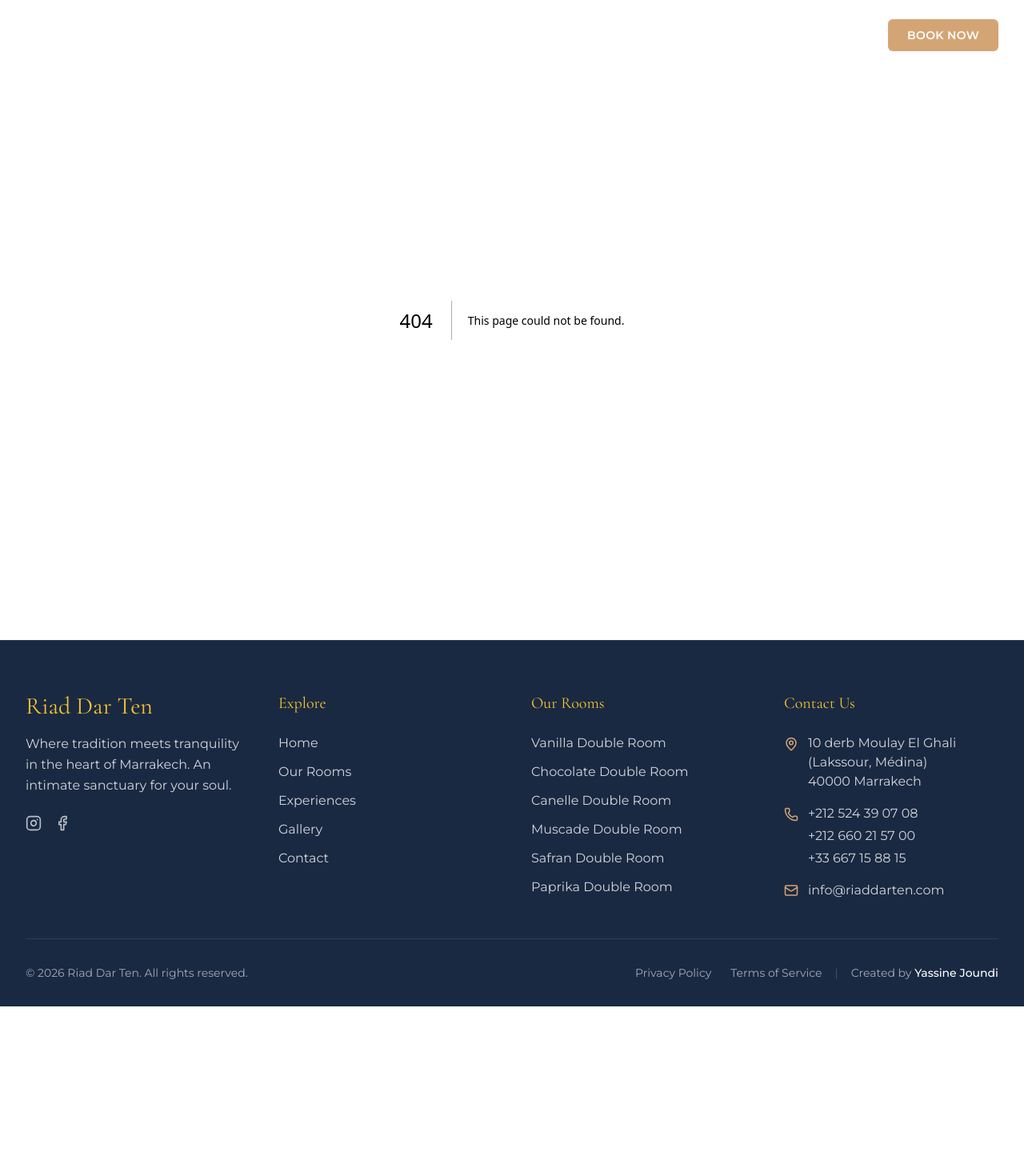
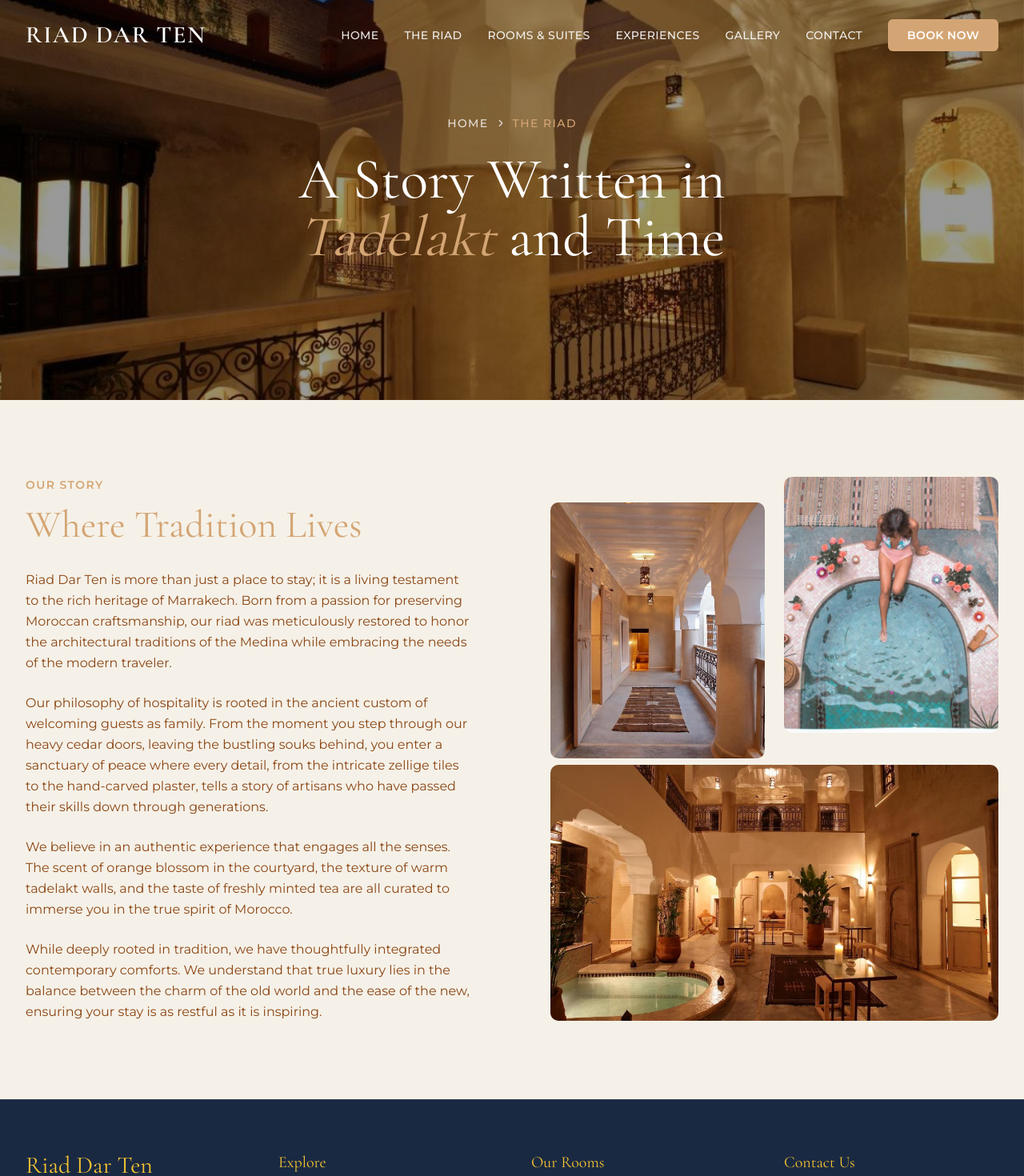
Before and after one commit to yassinejoundi/riad-dar-ten, a Next.js app: page /riad in a window 1280 px wide. Before the commit this address had no page. Shown: the top 1470 px of the page at 80% size. Before the commit the page ends 1258 px from the top, so only its background shows below. Built offline with nearby package versions, Linux system fonts and the light colour scheme; a web font is replaced by a local one.

Commit message:
create the riad page hero and our story sections

```diff
--- /dev/null
+++ b/app/riad/page.tsx
@@ -0,0 +1,18 @@
+import { Metadata } from "next"
+import { RiadHero } from "@/components/riad/RiadHero"
+import { OurStory } from "@/components/riad/OurStory"
+
+export const metadata: Metadata = {
+  title: "The Riad | Riad Dar Ten",
+  description:
+    "Discover the history and architecture of Riad Dar Ten, a sanctuary of peace in the heart of Marrakech.",
+}
+
+export default function RiadPage() {
+  return (
+    <main className="min-h-screen bg-cream">
+      <RiadHero />
+      <OurStory />
+    </main>
+  )
+}
--- /dev/null
+++ b/components/riad/OurStory.tsx
@@ -0,0 +1,83 @@
+import Image from "next/image"
+
+export function OurStory() {
+  return (
+    <section className="py-24 bg-cream">
+      <div className="container mx-auto px-4 md:px-8">
+        <div className="grid grid-cols-1 lg:grid-cols-2 gap-16 lg:gap-24 items-start">
+          {/* Text Content */}
+          <div className="space-y-8 animate-fade-in-up">
+            <div>
+              <span className="text-sm font-sans font-bold uppercase tracking-widest text-terracotta mb-4 block">
+                Our Story
+              </span>
+              <h2 className="font-serif text-4xl md:text-5xl text-primary mb-6">
+                Where Tradition Lives
+              </h2>
+            </div>
+
+            <div className="prose prose-lg text-muted-foreground font-sans leading-relaxed space-y-6">
+              <p>
+                Riad Dar Ten is more than just a place to stay; it is a living
+                testament to the rich heritage of Marrakech. Born from a passion
+                for preserving Moroccan craftsmanship, our riad was meticulously
+                restored to honor the architectural traditions of the Medina
+                while embracing the needs of the modern traveler.
+              </p>
+              <p>
+                Our philosophy of hospitality is rooted in the ancient custom of
+                welcoming guests as family. From the moment you step through our
+                heavy cedar doors, leaving the bustling souks behind, you enter
+                a sanctuary of peace where every detail, from the intricate
+                zellige tiles to the hand-carved plaster, tells a story of
+                artisans who have passed their skills down through generations.
+              </p>
+              <p>
+                We believe in an authentic experience that engages all the
+                senses. The scent of orange blossom in the courtyard, the
+                texture of warm tadelakt walls, and the taste of freshly minted
+                tea are all curated to immerse you in the true spirit of
+                Morocco.
+              </p>
+              <p>
+                While deeply rooted in tradition, we have thoughtfully
+                integrated contemporary comforts. We understand that true luxury
+                lies in the balance between the charm of the old world and the
+                ease of the new, ensuring your stay is as restful as it is
+                inspiring.
+              </p>
+            </div>
+          </div>
+
+          {/* Supporting Images */}
+          <div className="grid grid-cols-2 gap-4 md:gap-6 animate-fade-in-up delay-200">
+            <div className="relative h-64 md:h-80 w-full rounded-lg overflow-hidden translate-y-8">
+              <Image
+                src="/assets/images/home/welcome.png"
+                alt="Architectural Detail - Archway"
+                fill
+                className="object-cover hover:scale-105 transition-transform duration-700"
+              />
+            </div>
+            <div className="relative h-64 md:h-80 w-full rounded-lg overflow-hidden">
+              <Image
+                src="/assets/images/home/pool-spotlight.png"
+                alt="Decorative Element - Zellige"
+                fill
+                className="object-cover hover:scale-105 transition-transform duration-700"
+              />
+            </div>
+            <div className="relative h-64 md:h-80 w-full rounded-lg overflow-hidden col-span-2 mt-4">
+              <Image
+                src="/assets/images/home/hero-background.png"
+                alt="Riad Courtyard Atmosphere"
+                fill
+                className="object-cover hover:scale-105 transition-transform duration-700"
+              />
+            </div>
+          </div>
+        </div>
+      </div>
+    </section>
+  )
+}
--- /dev/null
+++ b/components/riad/RiadHero.tsx
@@ -0,0 +1,40 @@
+import Image from "next/image"
+import Link from "next/link"
+import { ChevronRight } from "lucide-react"
+
+export function RiadHero() {
+  return (
+    <section className="relative h-[60vh] min-h-[500px] w-full overflow-hidden">
+      {/* Background Image */}
+      <div className="absolute inset-0">
+        <Image
+          src="/assets/images/riad/hero-background.png"
+          alt="Riad Dar Ten Architecture"
+          fill
+          className="object-cover"
+          priority
+        />
+        {/* Dark Overlay for readability */}
+        <div className="absolute inset-0 bg-black/40" />
+      </div>
+
+      {/* Content */}
+      <div className="relative h-full container mx-auto px-4 md:px-8 flex flex-col justify-center items-center text-center text-white">
+        {/* Breadcrumb */}
+        <div className="flex items-center space-x-2 text-sm font-sans font-medium uppercase tracking-widest mb-6 text-white/80 animate-fade-in-up">
+          <Link href="/" className="hover:text-terracotta transition-colors">
+            Home
+          </Link>
+          <ChevronRight size={14} />
+          <span className="text-terracotta">The Riad</span>
+        </div>
+
+        {/* Headline */}
+        <h1 className="font-serif text-4xl md:text-6xl lg:text-7xl mb-6 animate-fade-in-up delay-100">
+          A Story Written in <br className="hidden md:block" />
+          <span className="italic text-terracotta">Tadelakt</span> and Time
+        </h1>
+      </div>
+    </section>
+  )
+}
```
Also changed, not shown: public/assets/images/riad/hero-background.png (added).
